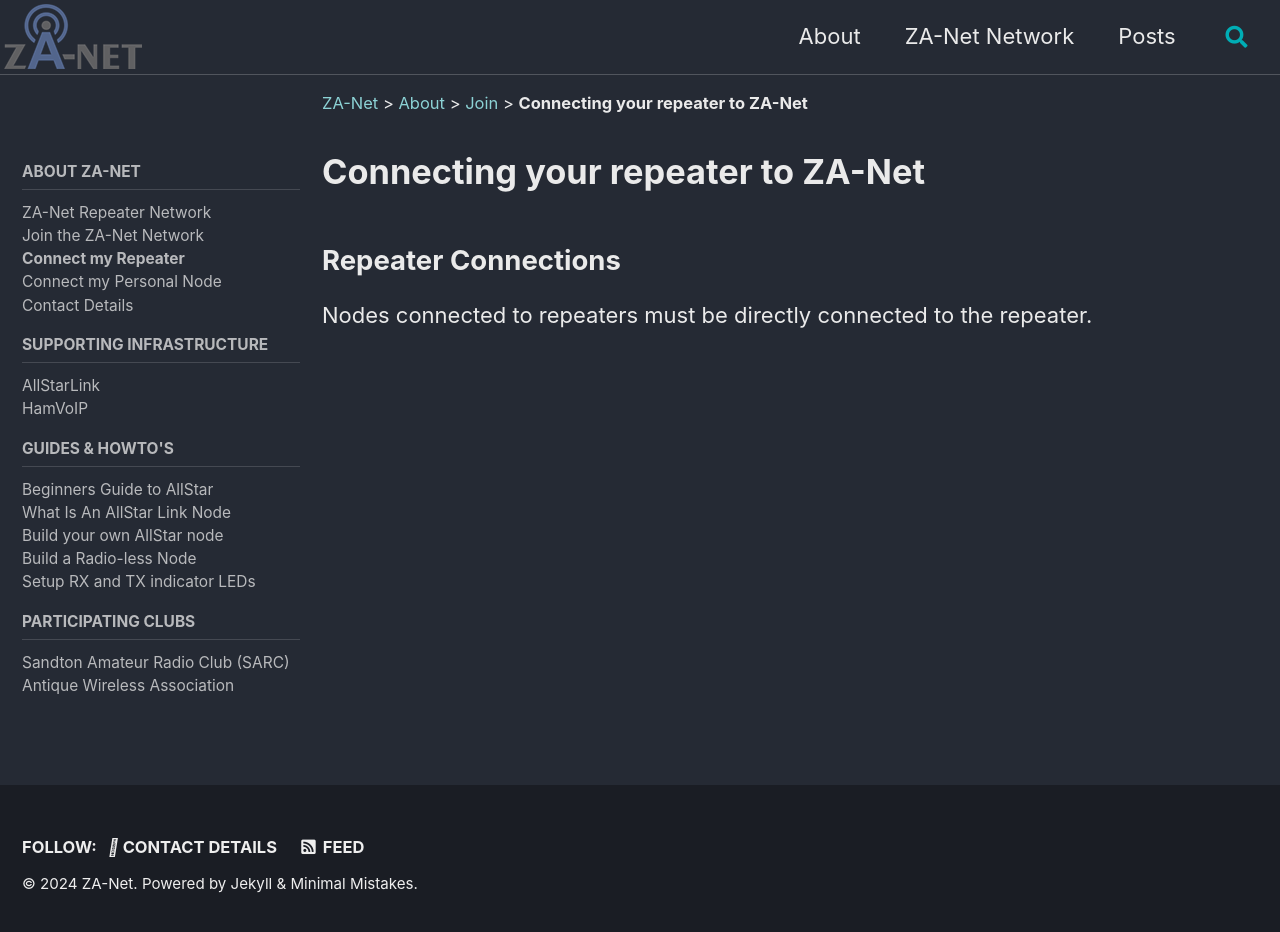
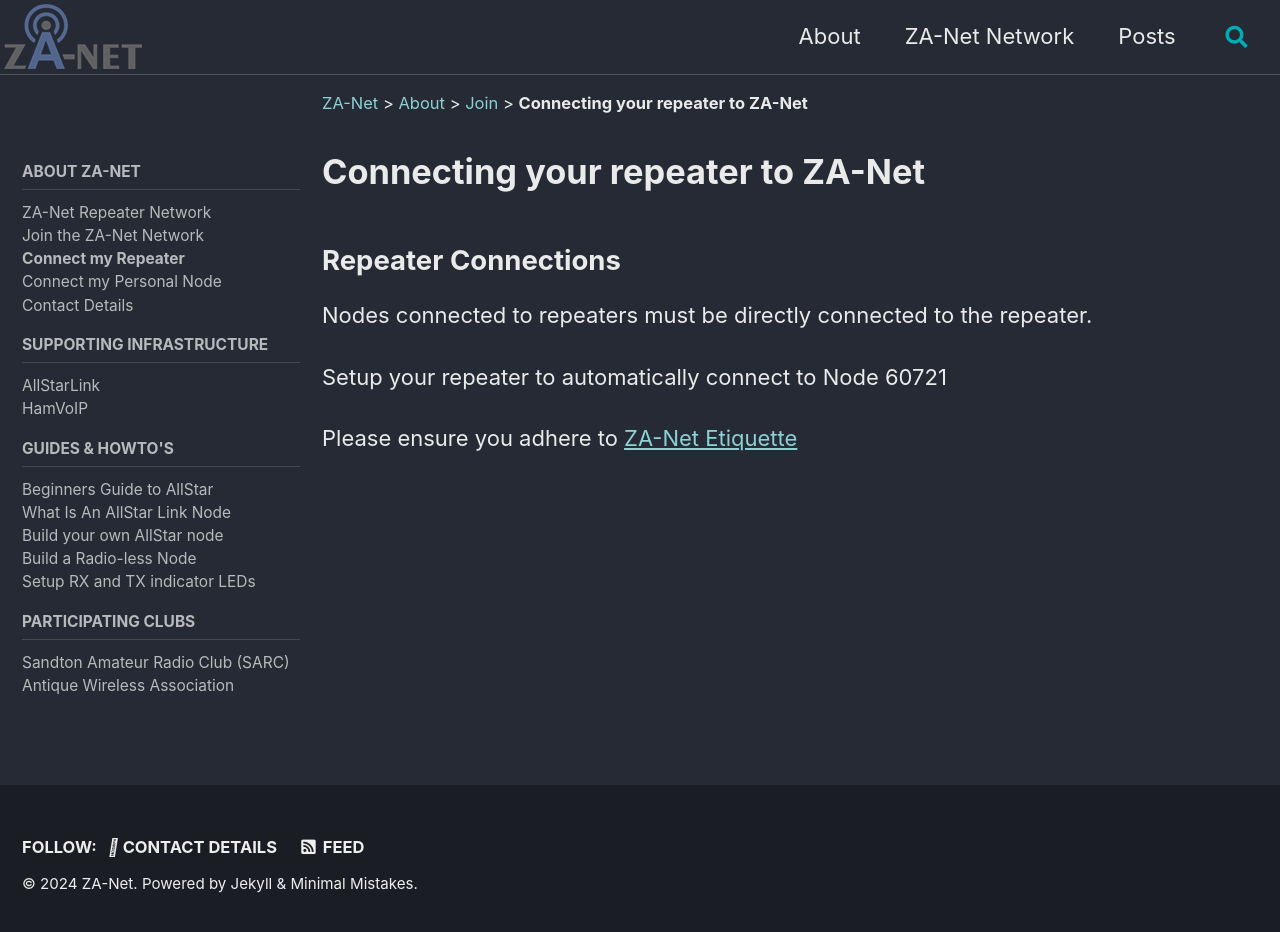
Before and after one commit to za-net/za-net.github.io, a Jekyll site: the page built from _pages/about-join-repeater.md, in a window 1280 px wide and 940 px high. Shown: the top 932 px of the window. Built offline with Jekyll 4.4.1, drawn with Linux system fonts in a browser that asks for light colours; cached includes are drawn as plain includes.

Commit message:
Small tweaks

```diff
--- a/_pages/about-join-repeater.md
+++ b/_pages/about-join-repeater.md
@@ -12,3 +12,7 @@
 ## Repeater Connections
 
 Nodes connected to repeaters must be directly connected to the repeater.
+
+Setup your repeater to automatically connect to Node 60721
+
+Please ensure you adhere to [ZA-Net Etiquette](/network/etiquette/)
```
Also changed, not shown: _pages/about-join-personal.md (+2 -0 lines), favicon.ico, favicon.png (added), faviconSTN.ico (added), favicon_x.ico (added), images/ICON.jpg (added).
